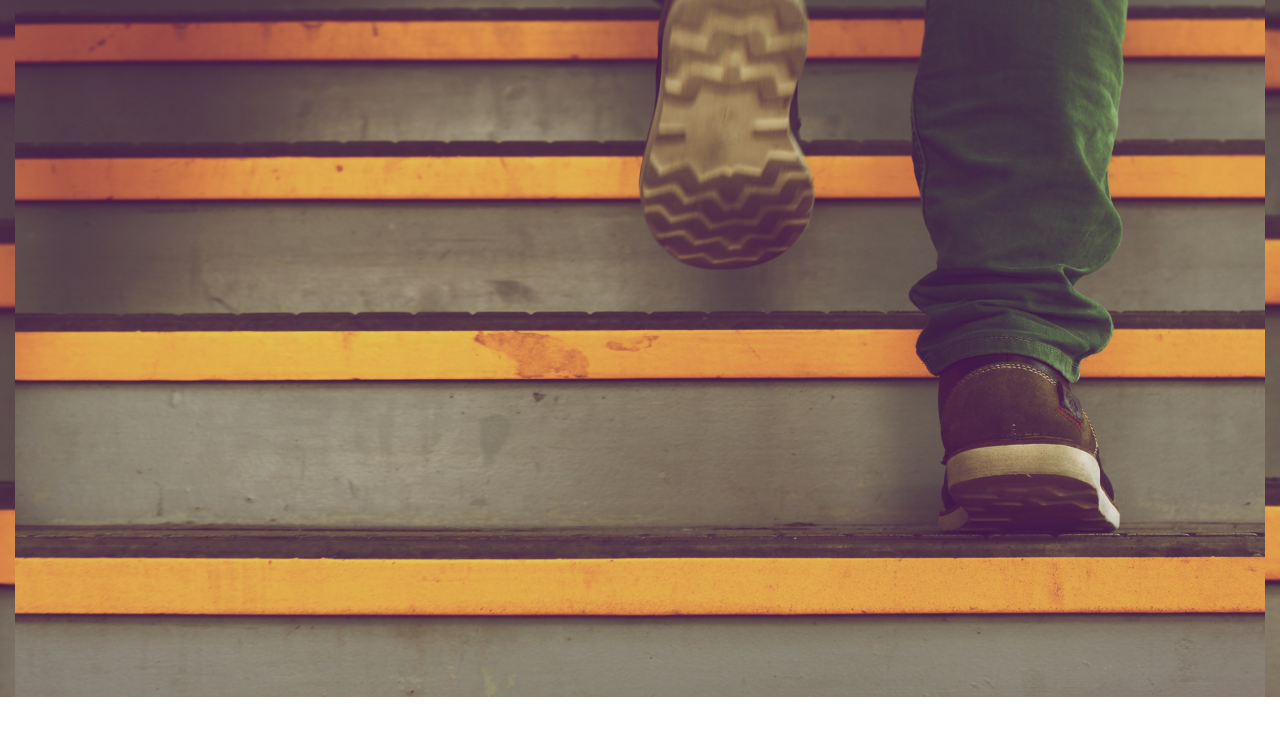
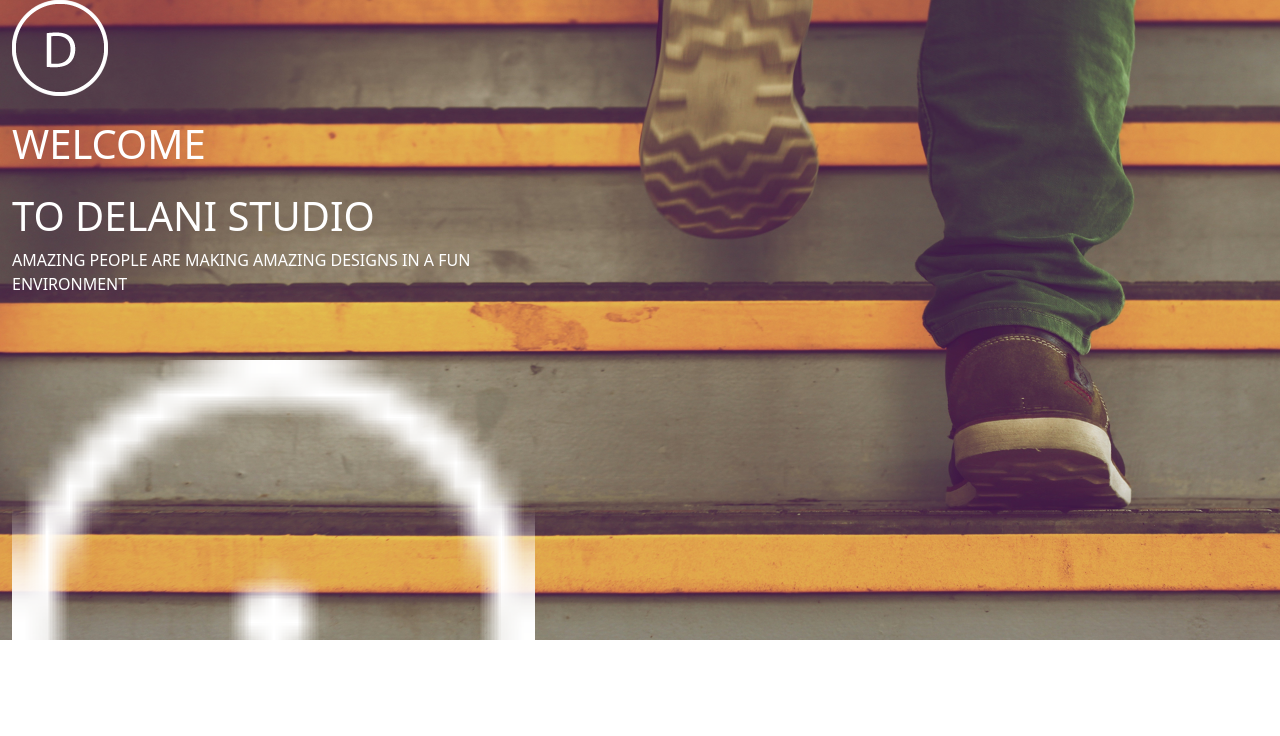
Before and after one commit to Memory-Wabwile/delani-studio, a plain HTML site: page index.html in a window 1280 px wide. Drawn offline with nearby package versions, Linux system fonts and the light colour scheme.

Commit message:
add text onto div of id container1

```diff
--- a/index.html
+++ b/index.html
@@ -4,18 +4,22 @@
     <meta charset="UTF-8">
     <meta http-equiv="X-UA-Compatible" content="IE=edge">
     <meta name="viewport" content="width=device-width, initial-scale=1.0">
-    <link rel="stylesheet" href="https://stackpath.bootstrapcdn.com/bootstrap/4.3.1/css/bootstrap.min.css" integrity="sha384-ggOyR0iXCbMQv3Xipma34MD+dH/1fQ784/j6cY/iJTQUOhcWr7x9JvoRxT2MZw1T" crossorigin="anonymous">
+
+<link href="https://cdn.jsdelivr.net/npm/bootstrap@5.1.3/dist/css/bootstrap.min.css" rel="stylesheet" integrity="sha384-1BmE4kWBq78iYhFldvKuhfTAU6auU8tT94WrHftjDbrCEXSU1oBoqyl2QvZ6jIW3" crossorigin="anonymous">
     <link rel="stylesheet" href="style.css">
     <title>Delani Studio</title>
 </head>
 <body>
-    <div class="container-fluid" id="container1" >
-    <img src="images/delaniB.jpg" alt="" class="img-fluid">
+    <div class="container-fluid " id="container1" >
+    <img src="images/delanilogo.png" alt="" class="img-fluid" >
+   <h1 class="text-white my-4 col-5">WELCOME</h1>
+   <h1 class="text-white col-5">TO DELANI STUDIO</h1>
+   <p class="text-white col-5">AMAZING PEOPLE ARE MAKING AMAZING DESIGNS IN A FUN  ENVIRONMENT</p><br><br>
+    <img src="images/mouse_click.png" alt="" class="img-fluid img-responsive col-5" height= >
     </div>
 
-<script src="https://code.jquery.com/jquery-3.3.1.slim.min.js" integrity="sha384-q8i/X+965DzO0rT7abK41JStQIAqVgRVzpbzo5smXKp4YfRvH+8abtTE1Pi6jizo" crossorigin="anonymous"></script>
-<script src="https://cdnjs.cloudflare.com/ajax/libs/popper.js/1.14.7/umd/popper.min.js" integrity="sha384-UO2eT0CpHqdSJQ6hJty5KVphtPhzWj9WO1clHTMGa3JDZwrnQq4sF86dIHNDz0W1" crossorigin="anonymous"></script>
-<script src="https://stackpath.bootstrapcdn.com/bootstrap/4.3.1/js/bootstrap.min.js" integrity="sha384-JjSmVgyd0p3pXB1rRibZUAYoIIy6OrQ6VrjIEaFf/nJGzIxFDsf4x0xIM+B07jRM" crossorigin="anonymous"></script>
+    <script src="https://code.jquery.com/jquery-3.6.0.js" integrity="sha256-H+K7U5CnXl1h5ywQfKtSj8PCmoN9aaq30gDh27Xc0jk=" crossorigin="anonymous"></script>
+<script src="https://cdn.jsdelivr.net/npm/bootstrap@5.1.3/dist/js/bootstrap.bundle.min.js" integrity="sha384-ka7Sk0Gln4gmtz2MlQnikT1wXgYsOg+OMhuP+IlRH9sENBO0LRn5q+8nbTov4+1p" crossorigin="anonymous"></script>
 <script src="script.js"></script>
 </body>
 </html>
--- a/style.css
+++ b/style.css
@@ -1,3 +1,9 @@
 #container1{
     background-image: url("images/delaniB.jpg");
+    background-position: center;
+    background-size: cover;
+    background-repeat: no-repeat;
+    height:80vh;
+    width: 100%;
+
 }
```
